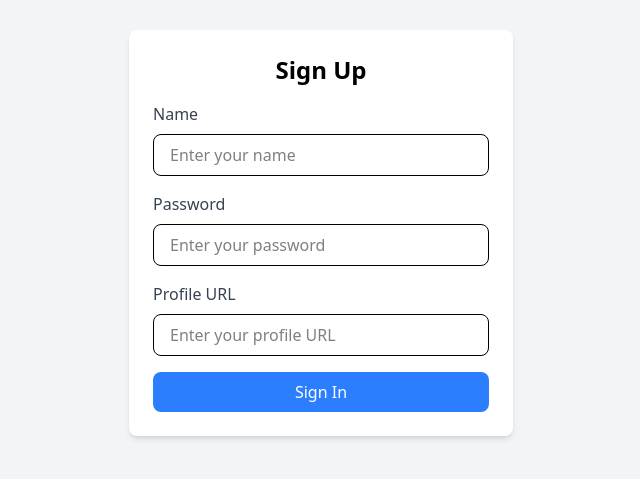
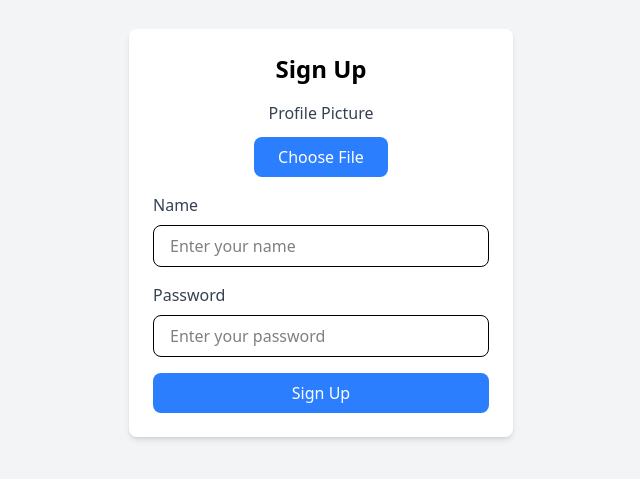
Before and after one commit to 2110471-socket-programming/chat-app-frontend, a React (Vite) app: page /signup in a window 1280 px wide. Shown: the part 167-646 px from the top of the page, without its empty margins (319-959 px from the left). Built offline with nearby package versions, Linux system fonts and the light colour scheme; no server answers.

Commit message:
upload profile

```diff
--- a/src/pages/SignupPage.tsx
+++ b/src/pages/SignupPage.tsx
@@ -4,13 +4,16 @@ import { useMutation } from '@tanstack/react-query';
 import { useNavigate } from 'react-router-dom';
 import { useUser } from '../context/UserContext';
 import { socket } from '../config/config';
+import { uploadImage } from '../api/upload';
 
 function Signup() {
   const { user, setUser } = useUser();
   const navigate = useNavigate();
   const [name, setName] = useState('');
   const [password, setPassword] = useState('');
-  const [profileUrl, setProfileUrl] = useState('');
+  const [profileFile, setProfileFile] = useState<File | null>(null);
+  const [profilePreview, setProfilePreview] = useState('');
+  const [isUploading, setIsUploading] = useState(false);
 
   useEffect(() => {
     if (user._id !== '') {
@@ -27,24 +30,45 @@ function Signup() {
         name: data.name,
         profileUrl: data.profileUrl,
       };
-      setUser(newUser); // ✅ store in context
-      // socket.emit('create_user', newUser);
-      navigate('/'); // ✅ usually go to sign-in after signup
+      setUser(newUser);
+      navigate('/');
     },
     onError: (error: any) => {
-      // Axios errors often have response.data.message
       const message =
         error.response?.data?.message || error.message || 'Signup failed';
       alert(`Signup failed: ${message}`);
     },
   });
 
-  const handleSubmit = (e: React.FormEvent) => {
+  const handleFileChange = (e: React.ChangeEvent<HTMLInputElement>) => {
+    const file = e.target.files?.[0];
+    if (file) {
+      setProfileFile(file);
+      const preview = URL.createObjectURL(file);
+      setProfilePreview(preview);
+    }
+  };
+
+  const handleSubmit = async (e: React.FormEvent) => {
     e.preventDefault();
+    setIsUploading(true);
+
+    let profileUrl = '';
+    if (profileFile) {
+      try {
+        profileUrl = await uploadImage(profileFile);
+      } catch (error) {
+        alert('Failed to upload profile picture');
+        setIsUploading(false);
+        return;
+      }
+    }
+
     const userData: UserRequest = { name, password, profileUrl };
     console.log('signup payload:', userData);
 
     mutation.mutate(userData);
+    setIsUploading(false);
   };
 
   return (
@@ -54,6 +78,38 @@ function Signup() {
         className="bg-white p-6 rounded-lg shadow-md w-full max-w-sm"
       >
         <h2 className="text-2xl font-bold mb-4 text-center">Sign Up</h2>
+
+        <div className="mb-4 text-center">
+          <label
+            className="block text-gray-700 font-medium mb-3"
+            htmlFor="profilePicture"
+          >
+            Profile Picture
+          </label>
+          {profilePreview && (
+            <img
+              src={profilePreview}
+              alt="preview"
+              className="w-24 h-24 rounded-full mx-auto mb-3 object-cover border-2 border-blue-400"
+            />
+          )}
+          <input
+            id="profilePicture"
+            type="file"
+            accept="image/*"
+            onChange={handleFileChange}
+            className="hidden"
+          />
+          <label
+            htmlFor="profilePicture"
+            className="inline-block bg-blue-500 text-white py-2 px-6 rounded-lg hover:bg-blue-600 cursor-pointer focus-within:ring-2 focus-within:ring-blue-400"
+          >
+            Choose File
+          </label>
+          {profileFile && (
+            <p className="mt-2 text-sm text-gray-600">{profileFile.name}</p>
+          )}
+        </div>
 
         <div className="mb-4">
           <label
@@ -89,29 +145,12 @@ function Signup() {
           />
         </div>
 
-        <div className="mb-4">
-          <label
-            className="block text-gray-700 font-medium mb-2"
-            htmlFor="profileUrl"
-          >
-            Profile URL
-          </label>
-          <input
-            id="profileUrl"
-            type="url"
-            value={profileUrl}
-            onChange={(e) => setProfileUrl(e.target.value)}
-            className="w-full px-4 py-2 border rounded-lg focus:outline-none focus:ring-2 focus:ring-blue-400"
-            placeholder="Enter your profile URL"
-          />
-        </div>
-
         <button
           type="submit"
-          disabled={mutation.isPending}
-          className="w-full bg-blue-500 text-white py-2 px-4 rounded-lg hover:bg-blue-600 focus:outline-none focus:ring-2 focus:ring-blue-400"
+          disabled={mutation.isPending || isUploading}
+          className="w-full bg-blue-500 text-white py-2 px-4 rounded-lg hover:bg-blue-600 focus:outline-none focus:ring-2 focus:ring-blue-400 disabled:opacity-70"
         >
-          {mutation.isPending ? 'Signing in...' : 'Sign In'}
+          {mutation.isPending || isUploading ? 'Creating account...' : 'Sign Up'}
         </button>
       </form>
     </div>
```
